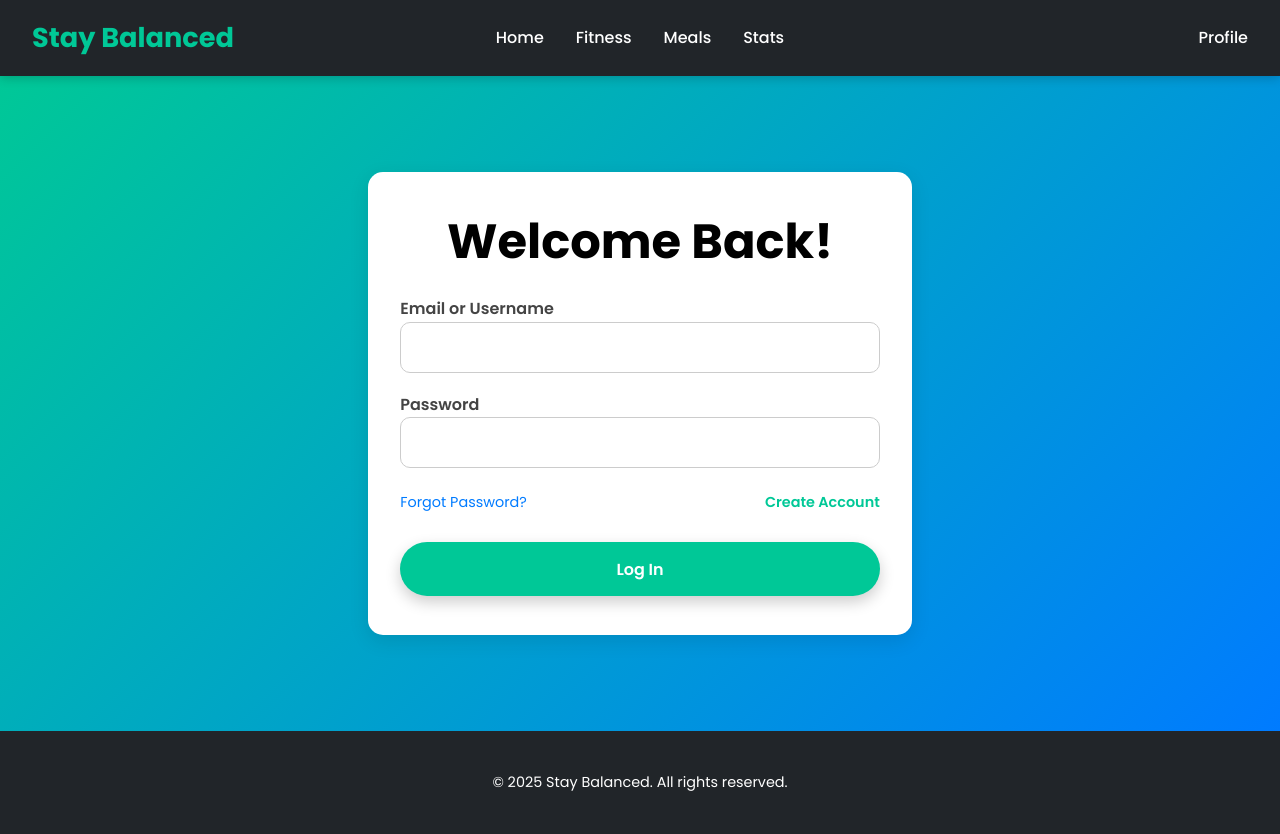
After one commit to antha21/StayBalance, a Flask app: page /login in a window 1280 px wide. The commit adds this page. Run offline with Flask 3, Linux system fonts and the light colour scheme.

Commit message:
Login page added + signup working.

```diff
--- a/app.py
+++ b/app.py
@@ -7,6 +7,7 @@ from datetime import date, timedelta, datetime, time
 app = Flask(__name__)
 
 basedir = os.path.abspath(os.path.dirname(__file__))
+app.config["SESSION_PERMANENT"] = False
 app.config["SQLALCHEMY_DATABASE_URI"] = "sqlite:///" + os.path.join(basedir, "fitmeal.db")
 app.config["SQLALCHEMY_TRACK_MODIFICATIONS"] = False
 app.config["SECRET_KEY"] = "change_this_later"
@@ -19,7 +20,17 @@ def home():
 
 @app.route("/fitness", methods=["POST", "GET"])
 def fitness():
-    user_id = 1
+    targetId = None
+    try:
+        if (session["user_id"]):
+            targetId = session["user_id"]
+    except:
+        return redirect(url_for("login"))
+
+    user = User.query.filter(
+        User.id == targetId
+    ).first()
+    user_id = targetId
     workouts = (
         db.session.query(WorkoutEntry)
         .filter(WorkoutEntry.user_id == user_id)
@@ -71,7 +82,17 @@ def fitness():
 
 @app.route("/fitness/edit", methods=["POST", "GET"])
 def edit_workout():
-    user_id = 1
+    targetId = None
+    try:
+        if (session["user_id"]):
+            targetId = session["user_id"]
+    except:
+        return redirect(url_for("login"))
+
+    user = User.query.filter(
+        User.id == targetId
+    ).first()
+    user_id = targetId
     if request.method == "GET":
         workout = db.session.query(WorkoutEntry).filter(WorkoutEntry.user_id == user_id, WorkoutEntry.id == request.args.get("workout")).one_or_none()
         if workout != None:
@@ -112,7 +133,17 @@ def edit_workout():
 
 @app.route("/meals", methods=["POST", "GET"])
 def meals():
-    user_id = 1
+    targetId = None
+    try:
+        if (session["user_id"]):
+            targetId = session["user_id"]
+    except:
+        return redirect(url_for("login"))
+
+    user = User.query.filter(
+        User.id == targetId
+    ).first()
+    user_id = targetId
     query = (
         db.session.query(MealEntry)
         .filter(MealEntry.user_id == user_id)
@@ -173,7 +204,17 @@ def meals():
 
 @app.route("/meals/edit", methods=["POST", "GET"])
 def new_meal():
-    user_id = 1
+    targetId = None
+    try:
+        if (session["user_id"]):
+            targetId = session["user_id"]
+    except:
+        return redirect(url_for("login"))
+
+    user = User.query.filter(
+        User.id == targetId
+    ).first()
+    user_id = targetId
     if request.method == "GET":
         meal = db.session.query(MealEntry).filter(MealEntry.user_id == user_id, MealEntry.id == request.args.get("meal")).one_or_none()
         if meal != None:
@@ -212,7 +253,17 @@ def new_meal():
 
 @app.route("/stats")
 def stats():
-    user_id = 1
+    targetId = None
+    try:
+        if (session["user_id"]):
+            targetId = session["user_id"]
+    except:
+        return redirect(url_for("login"))
+
+    user = User.query.filter(
+        User.id == targetId
+    ).first()
+    user_id = targetId
 
     if not user_id:
         # Later: redirect to login or show message
@@ -299,7 +350,16 @@ def stats():
 
 @app.route("/profile")
 def profile():
-    user = User.query.first()
+    targetId = None
+    try:
+        if (session["user_id"]):
+            targetId = session["user_id"]
+    except:
+        return redirect(url_for("login"))
+
+    user = User.query.filter(
+        User.id == targetId
+    ).first()
     if not user:
         return render_template(
             "profile.html",
@@ -416,7 +476,17 @@ def profile():
 
 @app.route("/profile/edit", methods=["GET", "POST"])
 def profile_edit():
-    user = User.query.first()
+    targetId = None
+    try:
+        if (session["user_id"]):
+            targetId = session["user_id"]
+    except:
+        return redirect(url_for("login"))
+
+    user = User.query.filter(
+        User.id == targetId
+    ).first()
+    # user = User.query.first()
     if not user:
         flash("No user exists to edit.")
         return redirect(url_for("profile"))
@@ -455,12 +525,88 @@ def profile_edit():
 
     return render_template("profile_edit.html", user=user, profile=profile)
 
+@app.route("/login",methods=["GET", "POST"])
+def login():
+    if request.method == "GET":
+
+        # print(session)
+        try:
+            if not (session["user_id"] is None):
+                return redirect(url_for("profile"))
+        except:
+            print("User has not logged in.")
+
+        return render_template("login.html")
+
+    username = request.form.get("username")
+    passwd = request.form.get("password")
+
+    user = User.query.filter(
+        ((User.email == username) | (User.name == username)) & (User.password_hash == passwd) # 100% secure login 👍
+    ).first()
+
+    if not (user is None):
+        session["user_id"] = user.id
+        return redirect(url_for("profile"))
+
+    return redirect(url_for("login"))
+
+@app.route("/logout",methods=["GET"])
+def logout():
+    session.pop("user_id",None)
+    return redirect(url_for("login"))
+
 @app.route("/survey", methods=["GET", "POST"])
 def survey():
     if request.method == "POST":
         # later: save to DB
-        return redirect(url_for("home"))
+        return redirect(url_for("profile"))
     return render_template("survey.html")
+
+@app.route("/signup",methods=["GET","POST"])
+def signup():
+    if request.method == "GET":
+        return render_template("signup.html")
+
+    Email = request.form.get("username")
+    passwd = request.form.get("password")
+    name = request.form.get("name")
+
+    user3 = User(
+        email=Email,
+        password_hash=passwd,  # TODO: hash later
+        name=name,
+        created_at=datetime.now(),
+    )
+
+    try:
+        db.session.add(user3)
+        db.session.commit()
+    except:
+        # flash("Email already exists...")
+        return redirect(url_for("signup"))
+
+    profile = UserProfile(
+        user_id = user3.id,
+        fitness_goal="...",
+        activity_level="...",
+        diet_type="...",
+        allergies="...",
+        workout_days="...",
+        notifications_enabled=False,
+        target_weight_kg=0,
+        current_weight_kg=0,
+        height_cm=0,
+        daily_calorie_goal=0,
+        daily_protein_goal_g=0,
+        daily_carb_goal_g=0,
+        daily_fat_goal_g=0,
+    )
+    db.session.add(profile)
+    db.session.commit()
+
+    session["user_id"] = user3.id
+    return redirect(url_for("survey"))
 
 
 if __name__ == "__main__":
--- a/templates/base.html
+++ b/templates/base.html
@@ -329,7 +329,7 @@
       </ul>
 
       <ul class="nav-right">
-        <li><a href="{{ url_for('profile') }}">Profile</a></li>
+        <li><a href="{{ url_for('login') }}">Profile</a></li>
       </ul>
     </div>
   </nav>
--- a/templates/fitness.html
+++ b/templates/fitness.html
@@ -195,6 +195,7 @@
 			<h2> today.</h2>
 		</div>
 		<a href="/stats" class="button">View more in stats ></a>
+		<a href="/fitness/edit" class="button">Plan a Workout ></a>
 	</section>
 </div>
 {% endblock %}
--- /dev/null
+++ b/templates/login.html
@@ -0,0 +1,74 @@
+{% extends "base.html" %}
+
+{% block title %}Stay Balanced | Learn. Train. Enjoy.{% endblock %}
+
+{% block content %}
+
+    <section class="hero" style=" height: 100%;">
+        <!-- <h1>LOGIN</h1> -->
+        <div class="info-box" style="max-width: max-content; max-height: 100%; padding-bottom: 2rem;"> <!--  -->
+            <h1 style="color: black">Welcome Back!</h1>
+
+            <form method="POST" action="{{ url_for('login') }}" style="display: flex; flex-direction: column; gap: 1.2rem;">
+
+            <!-- Username -->
+            <div style="text-align: left;">
+                <label style="font-weight: 600; color: #444;">Email or Username</label>
+                <input type="text"
+                        name="username"
+                        required
+                        style="width: 100%; padding: 0.8rem; border-radius: 10px; border: 1px solid #ccc; font-size: 0.95rem;">
+            </div>
+
+            <!-- Password -->
+            <div style="text-align: left; position: relative;">
+                <label style="font-weight: 600; color: #444;">Password</label>
+
+                <input type="password"
+                       id="passwordInput"
+                       name="password"
+                       required
+                       style="width: 100%; padding: 0.8rem 2.5rem 0.8rem 0.8rem;
+                              border-radius: 10px; border: 1px solid #ccc;
+                              font-size: 0.95rem;">
+
+            </div>
+
+            <div style="
+                display: flex;
+                justify-content: space-between;
+                align-items: center;
+                margin-top: 0.25rem;
+                margin-bottom: 1rem;
+            ">
+
+            <!-- Forgot Password -->
+            <a href="{{ url_for('profile') }}"
+            style="font-size: 0.9rem; color: var(--secondary);">
+                Forgot Password?
+            </a>
+
+            <!-- Sign Up -->
+            <a href="{{ url_for('signup') }}"
+            style="font-size: 0.9rem; font-weight: 600; color: var(--primary);">
+                Create Account
+            </a>
+            </div>
+
+            <!-- Login Button -->
+            <button type="submit"
+                    style="padding: 0.9rem; border: none; border-radius: 30px;
+                            background-color: var(--primary); color: white;
+                            font-size: 1rem; font-weight: 600;
+                            transition: 0.3s; box-shadow: 0 6px 15px rgba(0,0,0,0.2);">
+                Log In
+            </button>
+        </div>
+
+
+        </div>
+
+    </section>
+
+
+{% endblock %}
--- a/templates/meals.html
+++ b/templates/meals.html
@@ -199,6 +199,7 @@
 			<h2> today.</h2>
 		</div>
 		<a href="/stats" class="button">View more in stats ></a>
+		<a href="/meals/edit" class="button">Add a Meal ></a>
 	</section>
 </div>
 {% endblock %}
--- a/templates/profile.html
+++ b/templates/profile.html
@@ -63,6 +63,7 @@
 				<p>{{ user.email }}</p>
 				<div class="profile-actions">
 					<a href="{{ url_for('profile_edit') }}" class="btn">Edit Profile</a>
+					<a href="{{ url_for('logout') }}" class="btn">Logout</a>
 				</div>
 			</div>
 		</div>
```
Also changed, not shown: templates/signup.html (added, +63 -0 lines).
